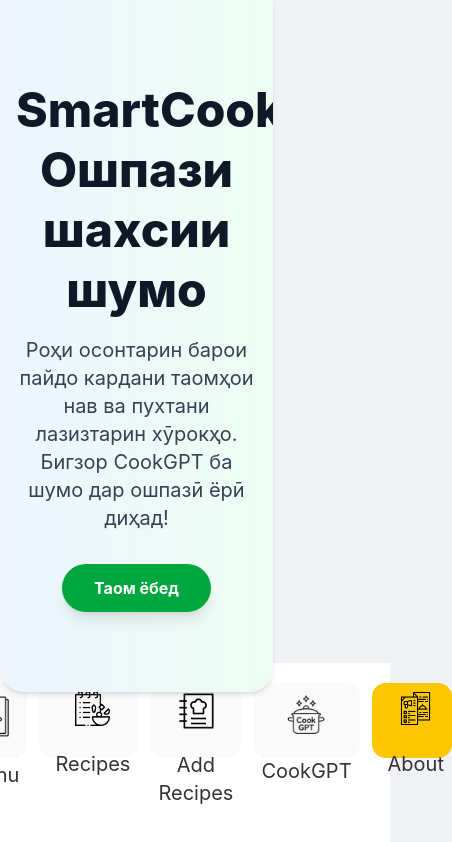
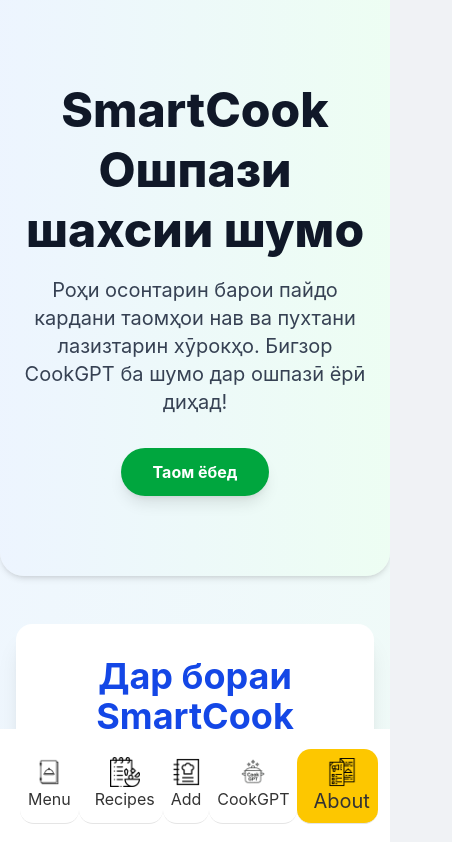
Before and after one commit to Muhammadsoleh27/SmartCook, a Next.js app: page /about in a window 390 px wide. Shown: the top 842 px of the page, 452 px wide, since content can reach past the window. Built offline with nearby package versions, Linux system fonts and the light colour scheme.

Commit message:
fix adaptive

```diff
--- a/src/app/about/page.tsx
+++ b/src/app/about/page.tsx
@@ -5,7 +5,7 @@
 
 export default function SmartCookHomePage() {
   return (
-    <div className="min-h-screen w-[70%] bg-gradient-to-br from-blue-50 to-green-50 font-inter text-gray-800 antialiased">
+    <div className="min-h-screen md:w-[70%] w-[100%] bg-gradient-to-br from-blue-50 to-green-50 font-inter text-gray-800 antialiased">
       {/* Hero Section */}
       <section className="relative py-20 px-4 text-center md:py-32 bg-white shadow-md rounded-b-3xl overflow-hidden">
         <div className="absolute inset-0 bg-gradient-to-r from-blue-100 to-green-100 opacity-50"></div>
--- a/src/app/cookGPT/page.tsx
+++ b/src/app/cookGPT/page.tsx
@@ -5,7 +5,7 @@
 
 export default function HomePage() {
   return (
-    <div className="app-container w-[70%]">
+    <div className="app-container md:w-[70%] w-[100%]">
       <header className="app-header">
         <h1 className="text-3xl">CookGPT</h1>
       </header>
--- a/src/app/recipes/[id]/page.tsx
+++ b/src/app/recipes/[id]/page.tsx
@@ -49,7 +49,7 @@
   const videoId = getYouTubeVideoId(arancini.linkFood);
 
   return (
-    <div className="min-h-screen w-[70%] bg-gray-50 font-inter text-gray-800 antialiased">
+    <div className="min-h-screen md:w-[70%] w-[100%] bg-gray-50 font-inter text-gray-800 antialiased">
       {/* Hero Section */}
       <section className="relative h-96 w-full overflow-hidden rounded-b-3xl shadow-lg">
         <Image
--- a/src/app/recipes/page.tsx
+++ b/src/app/recipes/page.tsx
@@ -11,16 +11,16 @@
     router.push(`/recipes/${id}`);
   }
   return (
-    <div className="py-7 w-[70%]">
+    <div className="py-7 md:w-[70%] w-[90%] m-auto">
       <h1 className="mb-7 text-4xl font-bold">All Recipes</h1>
       <section className="flex gap-x-5 gap-y-8 flex-wrap">
         {FoodCategory.map((item) => (
           <div
             key={item.id}
-            className="flex flex-col gap-2 group cursor-pointer w-[300px]"
+            className="flex flex-col gap-2 group cursor-pointer w-[45%] md:w-[300px]"
             onClick={() => navigateToRecipe(item.id)}
           >
-            <div className="relative overflow-hidden rounded-xl w-full h-[200px]">
+            <div className="relative overflow-hidden rounded-xl w-full md:h-[200px] h-[20vh]">
               <Image
                 src={item.imageSearchUrl}
                 alt={item.foodName}
--- a/src/components/side-bar/page.tsx
+++ b/src/components/side-bar/page.tsx
@@ -21,59 +21,59 @@
   }, []);
 
   return (
-    <div className="md:w-[21%] w-[100%] bg-white md:h-[100vh] sticky md:top-0  bottom-0 md:left-0 p-5 pl-10">
+    <div className="md:w-[21%] w-[100%] bg-white md:h-[100vh] z-20 sticky md:top-0  bottom-0 md:left-0 p-5 md:pl-10">
       <section className="md:flex items-center mb-8 hidden">
         <Image src={logoIcon} alt="logo"/>
         <Image src={nameLogo} alt="logo"/>
       </section>
-      <section className="flex md:flex-col justify-center gap-3 mb-[20%]">
+      <section className="flex md:flex-col md:justify-center md:gap-3 justify-evenly md:mb-[20%]">
         <Link href={"/"}>
           <button
-            className={`flex md:flex-row flex-col items-center gap-5 text-xl bg-[#f5f5f584] md:w-[90%] p-2 rounded-xl h-[75px] hover:bg-yellow-400 group cursor-pointer ${
-              pathname === "/" ? "bg-yellow-400" : "bg-[#f5f5f584]"
+            className={`flex md:flex-row flex-col items-center md:gap-5 md:text-xl md:bg-[#f5f5f584] md:w-[90%] p-2 rounded-xl h-[75px] hover:border-yellow-400 border-b-1 md:hover:bg-yellow-400 group cursor-pointer ${
+              pathname === "/" ? "bg-yellow-400" : "md:bg-[#f5f5f584]"
             }`}
           >
-            <Image src={menuIcon} alt="menu icon" className="w-[50px]" />
+            <Image src={menuIcon} alt="menu icon" className="md:w-[50px] w-[30px]" />
             Menu
           </button>
         </Link>
         <Link href={"/recipes"}>
           <button
-            className={`flex md:flex-row flex-col items-center gap-6 text-xl bg-[#f5f5f584] md:w-[90%] p-2 rounded-xl h-[75px] pl-4 hover:bg-yellow-400 group cursor-pointer ${
-              pathname === "/recipes" ? "bg-yellow-400" : "bg-[#f5f5f584]"
+            className={`flex md:flex-row flex-col items-center md:gap-6 md:text-xl md:bg-[#f5f5f584] md:w-[90%] p-2 rounded-xl h-[75px] pl-4 hover:border-yellow-400 border-b-1 md:hover:bg-yellow-400 group cursor-pointer ${
+              pathname === "/recipes" ? "bg-yellow-400" : "md:bg-[#f5f5f584]"
             }`}
           >
-            <Image src={recipeta} alt="menu icon" className="w-[35px]" />
+            <Image src={recipeta} alt="menu icon" className="md:w-[35px] w-[30px]" />
             Recipes
           </button>
         </Link>
         <Link href={"/addrecipes"}>
           <button
-            className={`flex md:flex-row flex-col items-center gap-5 text-xl bg-[#f5f5f584] md:w-[90%] p-2 rounded-xl h-[75px] hover:bg-yellow-400 group cursor-pointer ${
-              pathname === "/addrecipes" ? "bg-yellow-400" : "bg-[#f5f5f584]"
+            className={`flex md:flex-row flex-col items-center md:gap-5 md:text-xl md:bg-[#f5f5f584] md:w-[90%] p-2 rounded-xl h-[75px] hover:border-yellow-400 border-b-1 md:hover:bg-yellow-400 group cursor-pointer ${
+              pathname === "/addrecipes" ? "bg-yellow-400" : "md:bg-[#f5f5f584]"
             }`}
           >
-            <Image src={recipetaAdd} alt="menu icon" className="w-[40px]" />
-            Add Recipes
+            <Image src={recipetaAdd} alt="menu icon" className="md:w-[40px] w-[30px]" />
+            <span>Add </span><span className="md:inline-block hidden">Recipes</span>
           </button>
         </Link>
         <Link href={"/cookGPT"}>
           <button
-            className={`flex md:flex-row flex-col items-center gap-4 text-xl bg-[#f5f5f584] md:w-[90%] p-2 rounded-xl h-[75px] hover:bg-yellow-400 group cursor-pointer ${
-              pathname === "/cookGPT" ? "bg-yellow-400" : "bg-[#f5f5f584]"
+            className={`flex md:flex-row flex-col items-center md:gap-4 md:text-xl md:bg-[#f5f5f584] md:w-[90%] p-2 rounded-xl h-[75px] hover:border-yellow-400 border-b-1 md:hover:bg-yellow-400 group cursor-pointer ${
+              pathname === "/cookGPT" ? "bg-yellow-400" : "md:bg-[#f5f5f584]"
             }`}
           >
-            <Image src={cookCPT} alt="menu icon" className="w-[50px]" />
+            <Image src={cookCPT} alt="menu icon" className="md:w-[50px] w-[30px]" />
             CookGPT
           </button>
         </Link>
         <Link href={"/about"}>
           <button
-            className={`flex md:flex-row flex-col items-center gap-6 text-xl bg-[#f5f5f584] md:w-[90%] p-2 rounded-xl h-[75px] pl-4 hover:bg-yellow-400 group cursor-pointer ${
-              pathname === "/about" ? "bg-yellow-400" : "bg-[#f5f5f584]"
+            className={`flex md:flex-row flex-col items-center md:gap-6 text-xl md:bg-[#f5f5f584] md:w-[90%] p-2 rounded-xl h-[75px] pl-4 hover:border-yellow-400 border-b-1 md:hover:bg-yellow-400 group cursor-pointer ${
+              pathname === "/about" ? "bg-yellow-400" : "md:bg-[#f5f5f584]"
             }`}
           >
-            <Image src={aboutIcon} alt="menu icon" className="w-[35px]" />
+            <Image src={aboutIcon} alt="menu icon" className="md:w-[35px] w-[30px]" />
             About
           </button>
         </Link>
```
Also changed, not shown: src/app/page.tsx (+15 -13 lines).
